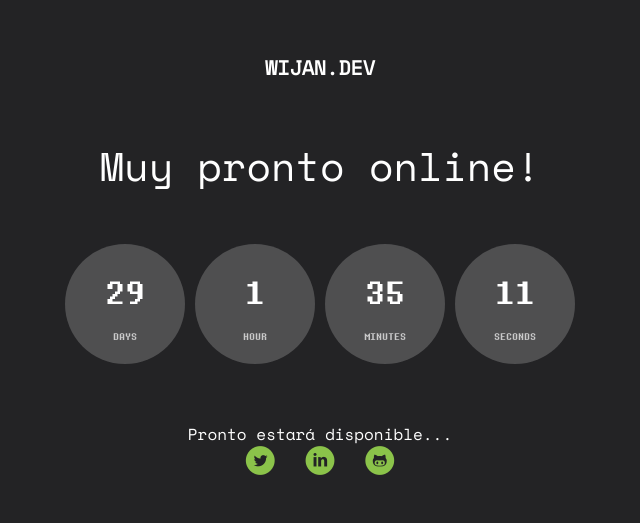
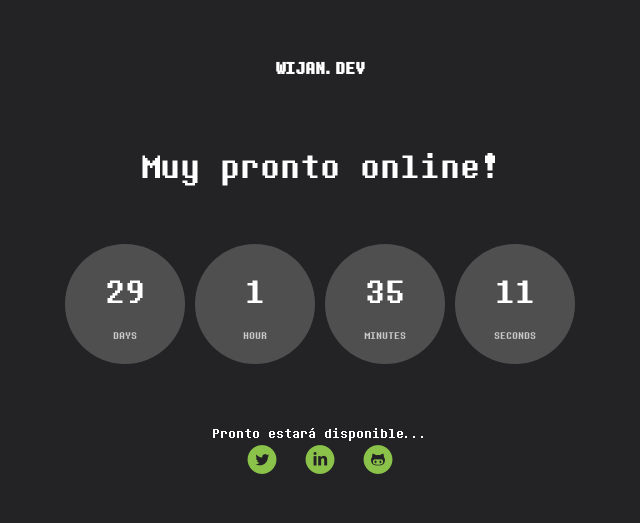
Before and after one commit to WijanRuiz/wijanruiz.github.io, a plain HTML site: page index.html in a window 1280 px wide. Shown: the part 126-649 px from the top of the page, without its empty margins (0-640 px from the left). Drawn offline with nearby package versions, Linux system fonts and the light colour scheme; files whose address does not match are found by name.

Commit message:
Update style.css

```diff
--- a/css/style.css
+++ b/css/style.css
@@ -63,7 +63,7 @@ p {
 
 h1, h2, h3, h4, h5, h6, figure {
   color: #000;
-  font-family: "Space Mono", Arial, serif;
+  font-family: "Determination", Arial, serif;
   font-weight: 400;
   margin: 0 0 20px 0;
 }
@@ -138,7 +138,7 @@ h1, h2, h3, h4, h5, h6, figure {
   margin: 20px 0 0 0;
   padding: 0;
   line-height: 40px;
-  font-family: "Space Mono", Arial, serif;
+  font-family: "Determination", Arial, serif;
   font-weight: bold;
   text-transform: uppercase;
 }
@@ -199,7 +199,7 @@ form label {
   margin-bottom: 20px;
   font-size: 40px;
   line-height: 1.5;
-  font-family: "Space Mono", Arial, serif;
+  font-family: "Determination", Arial, serif;
   font-weight: 300;
 }
 @media screen and (max-width: 992px) {
@@ -393,7 +393,7 @@ form label {
 .btn {
   margin-right: 4px;
   margin-bottom: 4px;
-  font-family: "Space Mono", Arial, serif;
+  font-family: "Determination", Arial, serif;
   font-size: 16px;
   font-weight: 400;
   -webkit-border-radius: 30px;
```
